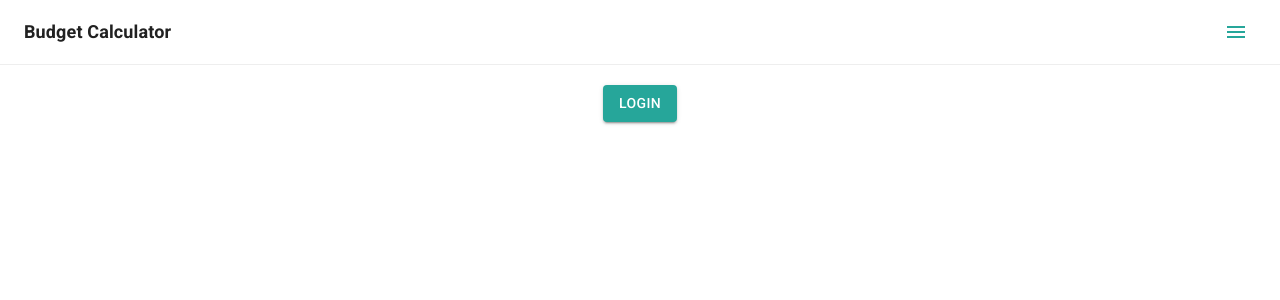
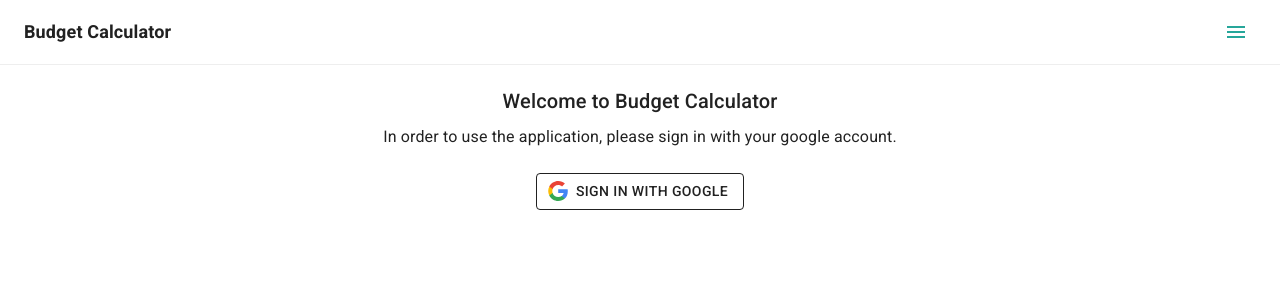
Before and after one commit to gsavvidis96/budget-calculator, a React (Create React App) app: page /login in a window 1280 px wide. Shown: the top 300 px of the page. Built offline with nearby package versions, Linux system fonts and the light colour scheme; no server answers.

Commit message:
add google auth

```diff
--- a/src/App.tsx
+++ b/src/App.tsx
@@ -62,6 +62,11 @@
   });
 
   useMount(async () => {
+    // Remove the hash from the URL... supabase provider login adds it...
+    if (window.location.hash && window.history.replaceState) {
+      window.history.replaceState(null, "", window.location.href.split("#")[0]);
+    }
+
     const { data } = await supabase.auth.getSession();
 
     if (data.session)
--- /dev/null
+++ b/src/components/GoogleIcon.tsx
@@ -0,0 +1,28 @@
+import { SvgIcon, SvgIconProps } from "@mui/material";
+
+const GoogleIcon = (props: SvgIconProps) => {
+  return (
+    <SvgIcon {...props}>
+      <g transform="matrix(1, 0, 0, 1, 27.009001, -39.238998)">
+        <path
+          fill="#4285F4"
+          d="M -3.264 51.509 C -3.264 50.719 -3.334 49.969 -3.454 49.239 L -14.754 49.239 L -14.754 53.749 L -8.284 53.749 C -8.574 55.229 -9.424 56.479 -10.684 57.329 L -10.684 60.329 L -6.824 60.329 C -4.564 58.239 -3.264 55.159 -3.264 51.509 Z"
+        ></path>
+        <path
+          fill="#34A853"
+          d="M -14.754 63.239 C -11.514 63.239 -8.804 62.159 -6.824 60.329 L -10.684 57.329 C -11.764 58.049 -13.134 58.489 -14.754 58.489 C -17.884 58.489 -20.534 56.379 -21.484 53.529 L -25.464 53.529 L -25.464 56.619 C -23.494 60.539 -19.444 63.239 -14.754 63.239 Z"
+        ></path>
+        <path
+          fill="#FBBC05"
+          d="M -21.484 53.529 C -21.734 52.809 -21.864 52.039 -21.864 51.239 C -21.864 50.439 -21.724 49.669 -21.484 48.949 L -21.484 45.859 L -25.464 45.859 C -26.284 47.479 -26.754 49.299 -26.754 51.239 C -26.754 53.179 -26.284 54.999 -25.464 56.619 L -21.484 53.529 Z"
+        ></path>
+        <path
+          fill="#EA4335"
+          d="M -14.754 43.989 C -12.984 43.989 -11.404 44.599 -10.154 45.789 L -6.734 42.369 C -8.804 40.429 -11.514 39.239 -14.754 39.239 C -19.444 39.239 -23.494 41.939 -25.464 45.859 L -21.484 48.949 C -20.534 46.099 -17.884 43.989 -14.754 43.989 Z"
+        ></path>
+      </g>
+    </SvgIcon>
+  );
+};
+
+export default GoogleIcon;
--- a/src/views/Login.tsx
+++ b/src/views/Login.tsx
@@ -1,41 +1,40 @@
-import { Button, Stack } from "@mui/material";
+import { Button, Stack, Typography } from "@mui/material";
 import supabase from "../supabase";
-import useAuthStore from "../store/auth";
-import { useNavigate } from "react-router-dom";
+import GoogleIcon from "../components/GoogleIcon";
 
 const Login = () => {
-  const { setUser } = useAuthStore();
-  const navigate = useNavigate();
-
   const handleLogin = async () => {
-    const { data, error } = await supabase.auth.signInWithPassword({
-      // email: "gsavvidis96@gmail.com",
-      email: "savvigiannhs@gmail.com",
-      password: "123123",
+    const { error } = await supabase.auth.signInWithOAuth({
+      provider: "google",
     });
 
     if (error) return;
-
-    setUser({
-      id: data!.user!.id,
-      email: data!.user!.email!,
-    });
-
-    navigate("/");
   };
 
   return (
     <Stack
       sx={{
         flexGrow: 1,
+        alignItems: "center",
       }}
     >
+      <Typography variant="h6" sx={{ marginBottom: 1 }}>
+        Welcome to Budget Calculator
+      </Typography>
+
+      <Typography sx={{ marginBottom: 3 }}>
+        In order to use the application, please sign in with your google
+        account.
+      </Typography>
+
       <Button
         onClick={handleLogin}
         sx={{ alignSelf: "center" }}
-        variant="contained"
+        variant="outlined"
+        startIcon={<GoogleIcon fontSize="large" />}
+        color="inherit"
       >
-        login
+        Sign in with Google
       </Button>
     </Stack>
   );
```
